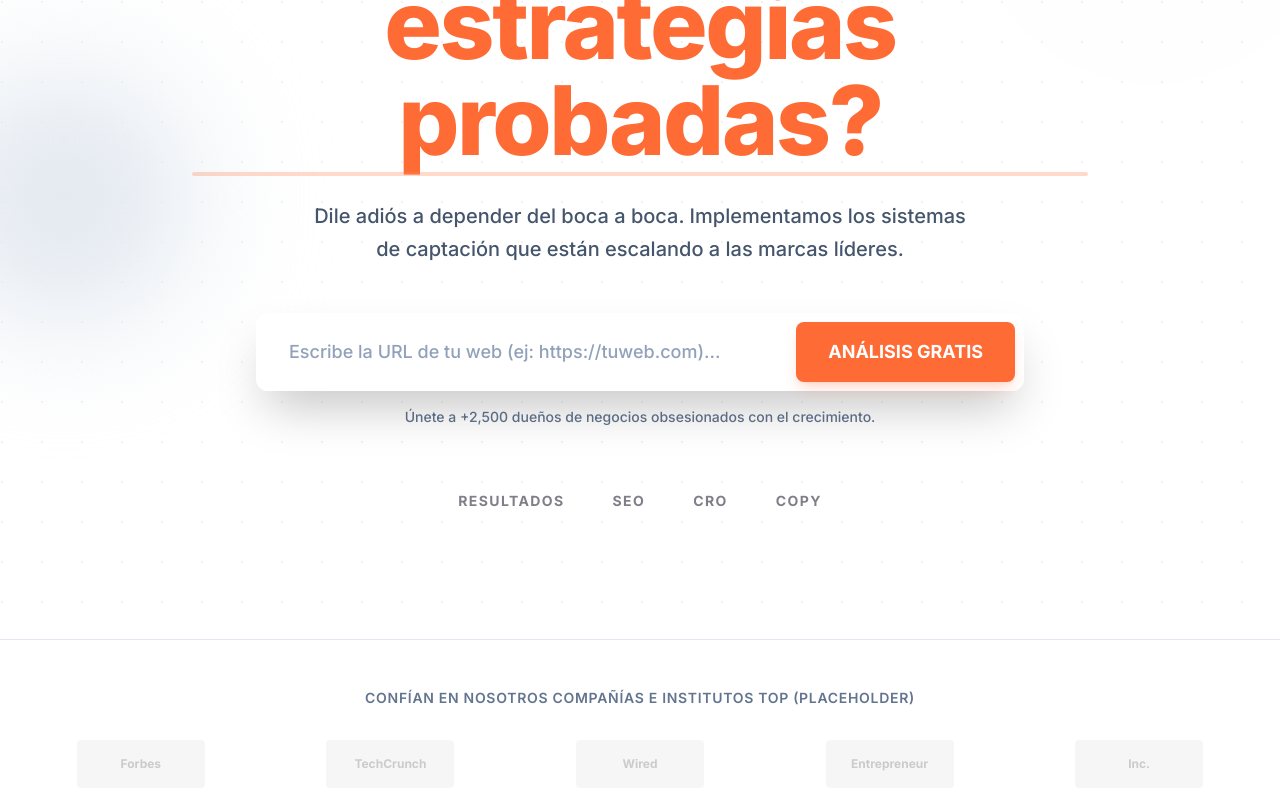
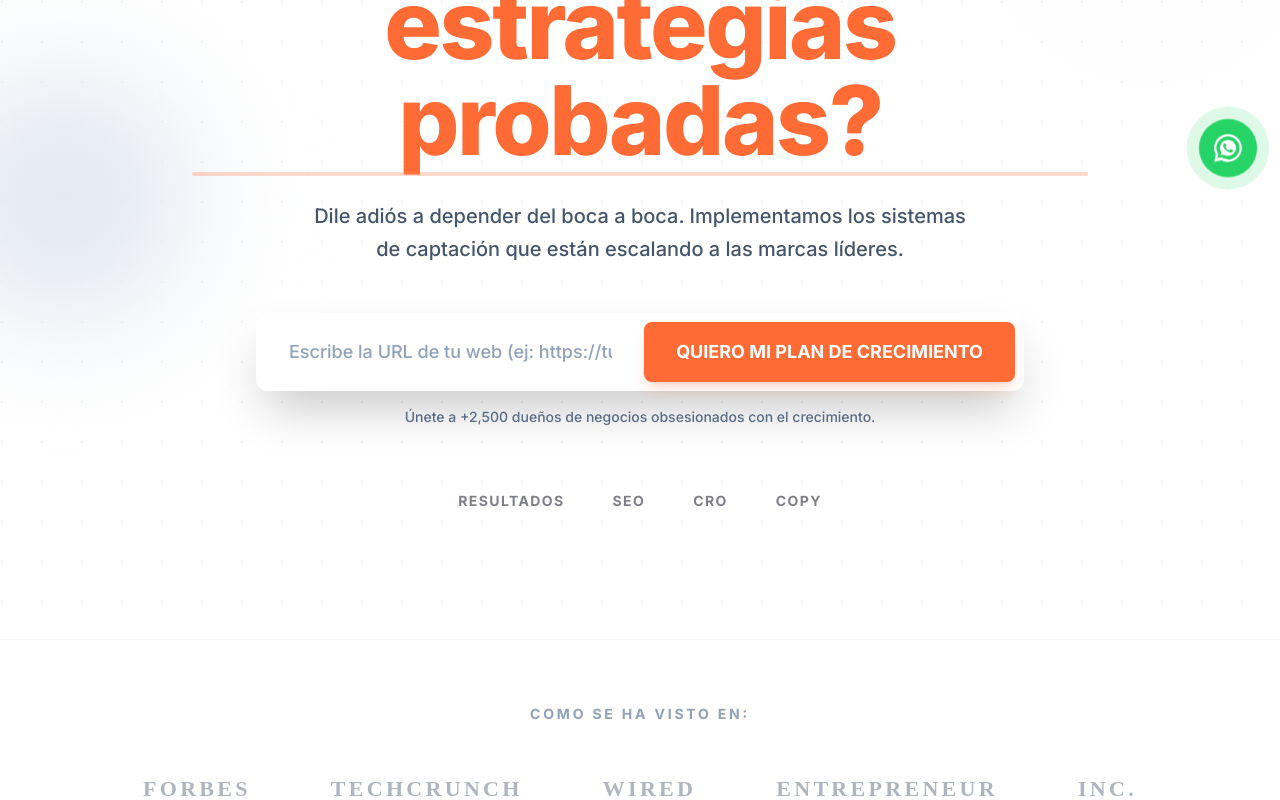
Before and after one commit to rasge/seo-master-genius, a Next.js app: page / in a window 1280 px wide. Shown: the part 600-1400 px from the top of the page. Built offline with nearby package versions, Linux system fonts and the light colour scheme.

Commit message:
fix: mejoras de conversión - CTA, WhatsApp, testimonios, formulario

```diff
--- a/src/app/globals.css
+++ b/src/app/globals.css
@@ -7,6 +7,7 @@
 
   --animate-float: float 6s ease-in-out infinite;
   --animate-pulse-slow: pulse-slow 4s cubic-bezier(0.4, 0, 0.6, 1) infinite;
+  --animate-pulse-whatsapp: pulse-whatsapp 2s infinite;
 }
 
 @layer base {
@@ -48,3 +49,9 @@
   0%, 100% { opacity: 0.3; }
   50% { opacity: 0.1; }
 }
+
+@keyframes pulse-whatsapp {
+  0% { transform: scale(1); box-shadow: 0 0 0 0 rgba(37, 211, 102, 0.7); }
+  70% { transform: scale(1.05); box-shadow: 0 0 0 15px rgba(37, 211, 102, 0); }
+  100% { transform: scale(1); box-shadow: 0 0 0 0 rgba(37, 211, 102, 0); }
+}
--- a/src/app/layout.tsx
+++ b/src/app/layout.tsx
@@ -1,14 +1,15 @@
 import type { Metadata } from "next";
 import { Inter } from "next/font/google";
 import "./globals.css";
+import WhatsAppButton from "@/components/WhatsAppButton";
 
 const inter = Inter({ subsets: ["latin"] });
 
 export const metadata: Metadata = {
-  title: "Libertd PRO Digital | Agencia de Marketing enfocada en Resultados",
+  title: "Libertad PRO Digital | Agencia de Marketing enfocada en Resultados",
   description: "Ayudamos a escalar tu facturación implementando sistemas de captación predecibles y rentables. Expertos en SEO, Copywriting y Lead Generation.",
   keywords: ["SEO", "Marketing Digital", "Lead Generation", "Copywriting", "Estrategia de Ventas"],
-  authors: [{ name: "Libertd PRO Digital" }],
+  authors: [{ name: "Libertad PRO Digital" }],
 };
 
 export default function RootLayout({
@@ -18,7 +19,10 @@ export default function RootLayout({
 }>) {
   return (
     <html lang="es" className="scroll-smooth" suppressHydrationWarning>
-      <body className={inter.className} suppressHydrationWarning>{children}</body>
+      <body className={inter.className} suppressHydrationWarning>
+        {children}
+        <WhatsAppButton />
+      </body>
     </html>
   );
 }
--- a/src/app/page.tsx
+++ b/src/app/page.tsx
@@ -51,7 +51,7 @@ export default function Home() {
           <div className="flex h-16 justify-between items-center">
             <div className="flex shrink-0 items-center cursor-pointer" onClick={handleReset}>
               <span className="text-2xl font-black tracking-tighter text-slate-900 group">
-                Libertd<span className="text-brand group-hover:text-brand-light transition-colors">PRO</span>
+                Libertad<span className="text-brand group-hover:text-brand-light transition-colors">PRO</span>
                 <span className="ml-1 inline-block w-1.5 h-1.5 bg-brand rounded-full"></span>
               </span>
             </div>
--- a/src/components/BlogSection.tsx
+++ b/src/components/BlogSection.tsx
@@ -15,7 +15,7 @@ export default function BlogSection() {
     {
       title: "Automatiza tu Lead Gen en LinkedIn",
       href: "#",
-      description: "El funnel exacto que usamos en Libertd PRO Digital para agendar 30+ llamadas al mes en B2B.",
+      description: "El funnel exacto que usamos en Libertad PRO Digital para agendar 30+ llamadas al mes en B2B.",
       date: "Enero 2026",
     },
   ];
--- a/src/components/CTASection.tsx
+++ b/src/components/CTASection.tsx
@@ -9,7 +9,7 @@ export default function CTASection() {
             Vamos a detenerlos hoy mismo.
           </h2>
           <p className="mx-auto mt-6 max-w-xl text-lg leading-8 text-slate-300">
-            Agenda tu sesión de consultoría gratis con el equipo de Libertd PRO Digital. En 30 minutos te daremos el plan exacto para dominar tu nicho.
+            Agenda tu sesión de consultoría gratis con el equipo de Libertad PRO Digital. En 30 minutos te daremos el plan exacto para dominar tu nicho.
           </p>
 
           <form action="#" className="mt-10 mx-auto max-w-md w-full space-y-4 text-left">
@@ -36,6 +36,16 @@ export default function CTASection() {
                 placeholder="tu@empresa.com"
               />
             </div>
+            <div>
+              <label htmlFor="challenge" className="block text-sm font-medium text-slate-300 mb-2">¿Cuál es tu mayor desafío de marketing ahora?</label>
+              <textarea
+                id="challenge"
+                name="challenge"
+                rows={3}
+                className="w-full min-w-0 rounded-md border-0 bg-white/10 px-4 py-3 text-white shadow-sm ring-1 ring-inset ring-white/10 focus:ring-2 focus:ring-inset focus:ring-brand sm:text-sm sm:leading-6 placeholder:text-slate-400"
+                placeholder="Ej: No genero suficientes leads, mi web no convierte, no aparezco en Google..."
+              />
+            </div>
             <button
               type="submit"
               className="w-full rounded-md bg-brand px-4 py-4 text-lg font-semibold text-white shadow-sm hover:bg-brand-light focus-visible:outline focus-visible:outline-2 focus-visible:outline-offset-2 focus-visible:outline-white transition"
--- a/src/components/ClientLogos.tsx
+++ b/src/components/ClientLogos.tsx
@@ -8,15 +8,23 @@ export default function ClientLogos() {
   ];
 
   return (
-    <div className="bg-white py-12 border-y border-slate-200">
+    <div className="bg-white py-16 border-y border-slate-100">
       <div className="mx-auto max-w-7xl px-4 sm:px-6 lg:px-8">
-        <p className="text-center text-sm font-semibold uppercase tracking-wider text-slate-500 mb-8">
-          Confían en nosotros compañías e institutos top (Placeholder)
+        <p className="text-center text-sm font-bold uppercase tracking-[0.2em] text-slate-400 mb-12">
+          Como se ha visto en:
         </p>
-        <div className="grid grid-cols-2 gap-8 md:grid-cols-5 items-center justify-items-center opacity-60 grayscale hover:grayscale-0 transition-opacity duration-300">
+        <div className="flex flex-wrap items-center justify-center gap-x-12 gap-y-8 md:gap-x-20 opacity-80">
           {logos.map((logo) => (
-            <div key={logo.name} className="flex h-12 w-32 bg-slate-200 rounded animate-pulse items-center justify-center">
-               <span className="text-xs text-slate-500 font-bold">{logo.name}</span>
+            <div key={logo.name} className="flex items-center justify-center">
+               <span style={{
+                 fontWeight: 700,
+                 color: '#9CA3AF',
+                 fontSize: '22px',
+                 letterSpacing: '0.15em',
+                 fontFamily: 'serif'
+               }} className="select-none hover:text-slate-600 transition-colors cursor-default">
+                 {logo.name.toUpperCase()}
+               </span>
             </div>
           ))}
         </div>
--- a/src/components/Footer.tsx
+++ b/src/components/Footer.tsx
@@ -19,7 +19,7 @@ export default function Footer() {
         </div>
         <div className="mt-8 md:order-1 md:mt-0">
           <p className="text-center text-xs leading-5 text-slate-400">
-            &copy; 2026 Libertd PRO Digital. Todos los derechos reservados.
+            &copy; 2026 Libertad PRO Digital. Todos los derechos reservados.
           </p>
           <div className="flex text-xs text-slate-500 justify-center space-x-4 mt-2">
             <a href="#" className="hover:text-white">Política de Privacidad</a>
--- a/src/components/Hero.tsx
+++ b/src/components/Hero.tsx
@@ -57,7 +57,7 @@ export default function Hero({ onAnalyze, isAnalyzing }: HeroProps) {
                 type="submit"
                 className="px-8 py-4 bg-brand text-white font-bold rounded-lg hover:bg-brand-light transition shadow-lg shadow-brand/20 active:scale-95 whitespace-nowrap text-lg"
               >
-                ANÁLISIS GRATIS
+                QUIERO MI PLAN DE CRECIMIENTO
               </button>
             </form>
             <p className="mt-4 text-sm text-slate-500 font-medium">
--- /dev/null
+++ b/src/components/WhatsAppButton.tsx
@@ -0,0 +1,30 @@
+
+'use client';
+
+export default function WhatsAppButton() {
+  const phoneNumber = "5491112345678"; // Placeholder, as specified in prompt
+  const message = encodeURIComponent("Hola, quiero mi auditoría gratis");
+  const whatsappUrl = `https://wa.me/${phoneNumber}?text=${message}`;
+
+  return (
+    <a
+      href={whatsappUrl}
+      target="_blank"
+      rel="noopener noreferrer"
+      className="fixed bottom-6 right-6 z-[9999] flex items-center justify-center w-14 h-14 bg-[#25D366] text-white rounded-full shadow-2xl hover:scale-110 active:scale-95 transition-all animate-pulse-whatsapp group"
+      aria-label="Contactar por WhatsApp"
+    >
+      <svg
+        viewBox="0 0 24 24"
+        className="w-8 h-8 fill-current"
+        xmlns="http://www.w3.org/2000/svg"
+      >
+        <path d="M12.031 6.172c-3.181 0-5.767 2.586-5.768 5.766-.001 1.298.38 2.27 1.019 3.287l-.582 2.128 2.182-.573c.978.58 1.911.928 3.145.929 3.178 0 5.767-2.587 5.768-5.766 0-3.18-2.587-5.771-5.764-5.771zm3.392 8.244c-.144.405-.837.774-1.17.824-.299.045-.677.063-1.092-.069-.252-.08-.575-.187-.988-.365-1.739-.751-2.874-2.502-2.961-2.617-.087-.116-.708-.941-.708-1.793s.448-1.273.607-1.446c.159-.173.346-.217.462-.217s.231.006.332.013c.101.007.237-.038.37.281.144.345.491 1.2.536 1.288.043.09.072.195.014.31-.058.116-.087.188-.174.289l-.26.304c-.087.101-.177.211-.076.385.101.174.45.741.964 1.201.662.591 1.221.774 1.394.86s.289.072.39-.044c.101-.116.433-.506.549-.68.116-.174.231-.144.39-.087s1.011.477 1.184.564c.174.087.289.13.332.202.043.073.043.419-.101.825zM12 2C6.477 2 2 6.477 2 12c0 1.762.457 3.414 1.257 4.854L2 22l5.12-1.296C8.54 21.503 10.201 22 12 22c5.523 0 10-4.477 10-10S17.523 2 12 2zm0 18c-1.554 0-3.003-.435-4.242-1.192l-.304-.187-3.15.795.811-2.964-.205-.326C4.15 15.018 3.6 13.562 3.6 12c0-4.632 3.768-8.4 8.4-8.4s8.4 3.768 8.4 8.4-3.768 8.4-8.4 8.4z" />
+      </svg>
+      {/* Tooltip purely for accessibility/visual hint */}
+      <span className="absolute right-full mr-3 bg-slate-900 text-white px-3 py-1.5 rounded-lg text-sm font-medium opacity-0 group-hover:opacity-100 transition-opacity whitespace-nowrap pointer-events-none shadow-xl border border-slate-700">
+        ¿Te ayudo?
+      </span>
+    </a>
+  );
+}
```
Also changed, not shown: src/components/Testimonials.tsx (+12 -7 lines).
